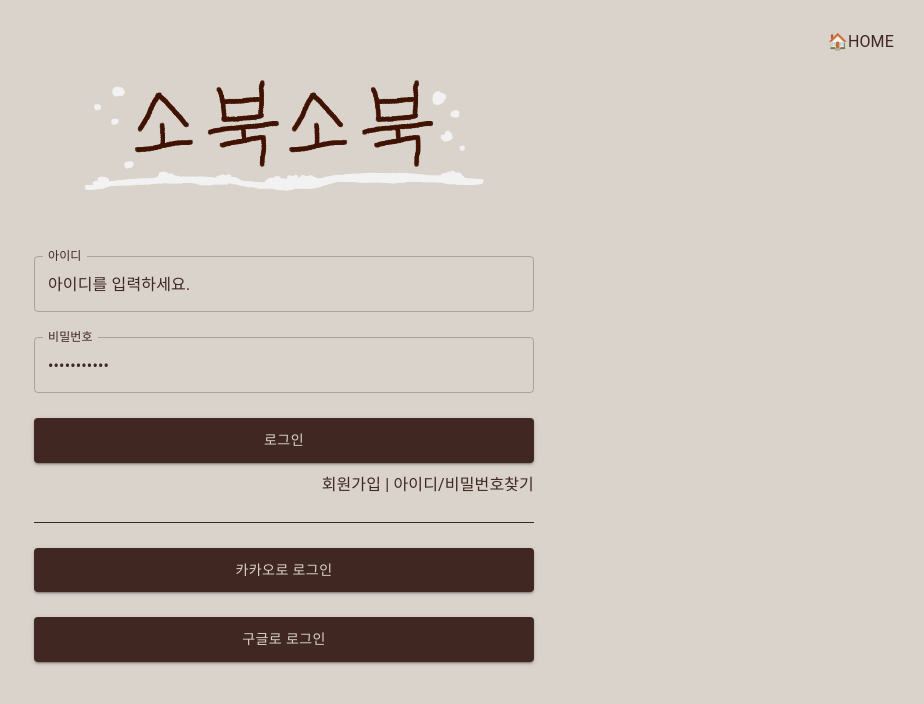
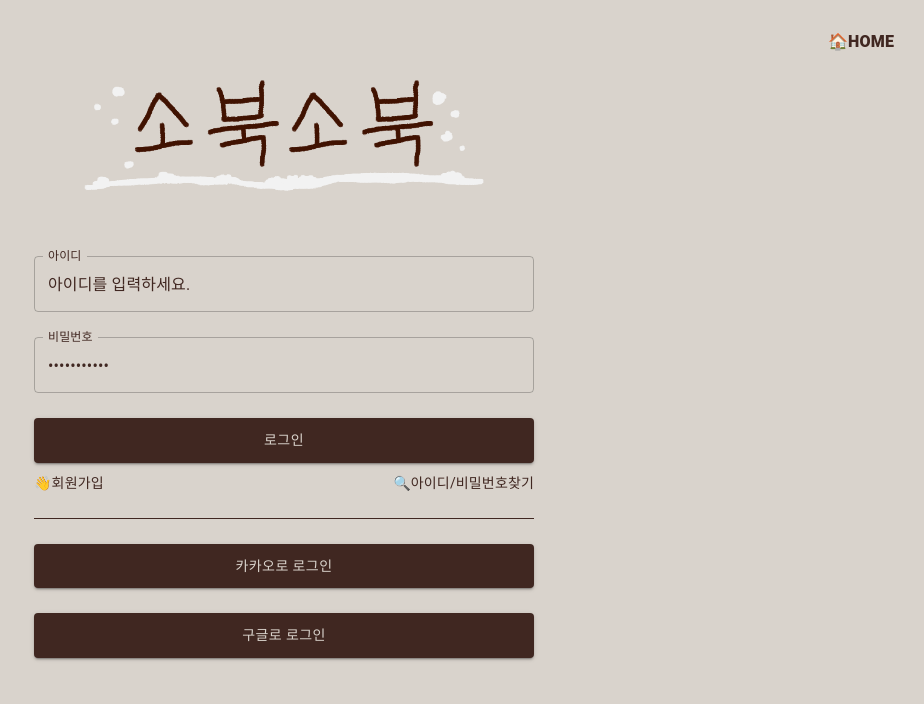
Before and after one commit to cwhite723/sobuk-sobuk, a React (Create React App) app in the folder project/client/: page /login in a window 1280 px wide. Shown: the top 704 px of the page, without its empty margins (356-1280 px from the left). Built offline with nearby package versions, Linux system fonts and the light colour scheme.

Commit message:
style: using CommonLink component

```diff
--- a/project/client/src/pages/Loginpage.tsx
+++ b/project/client/src/pages/Loginpage.tsx
@@ -1,8 +1,8 @@
-import { Box, Typography } from "@mui/material";
-import { Link } from "react-router-dom";
+import { Box } from "@mui/material";
 import CommonBigButton from "components/common/CommonBigButton";
 import CommonTextField from "components/common/CommonTextField";
-import theme from "styles/theme";
+import CommonLink from "components/common/CommonLink";
+import CommonTypography from "components/common/CommonTypography";
 
 const LoginPage = () => {
   return (
@@ -16,15 +16,9 @@ const LoginPage = () => {
       }}
     >
       <Box sx={{ position: "fixed", top: "30px", right: "30px" }}>
-        <Link
-          to="../main"
-          style={{
-            textDecoration: "none",
-            color: `${theme.palette.text.primary}`,
-          }}
-        >
-          🏠HOME
-        </Link>
+        <CommonLink to="../main">
+          <CommonTypography value="🏠HOME" variant="body1" bold={true} />
+        </CommonLink>
       </Box>
       <CommonTextField
         type="required"
@@ -39,34 +33,27 @@ const LoginPage = () => {
         defaultValue="비밀번호를 입력하세요"
       />
       <CommonBigButton value="로그인" />
-      <Typography
+      <Box
         sx={{
+          display: "flex",
+          justifyContent: "space-between",
           marginTop: "10px",
           textAlign: "right",
           borderBottom: "1px solid",
           paddingBottom: "25px",
         }}
       >
-        <Link
-          to="../join"
-          style={{
-            textDecoration: "none",
-            color: `${theme.palette.text.primary}`,
-          }}
-        >
-          회원가입
-        </Link>
-        {" | "}
-        <Link
-          to="#"
-          style={{
-            textDecoration: "none",
-            color: `${theme.palette.text.primary}`,
-          }}
-        >
-          아이디/비밀번호찾기
-        </Link>
-      </Typography>
+        <CommonLink to="../join">
+          <CommonTypography value="👋회원가입" variant="body2" bold={false} />
+        </CommonLink>
+        <CommonLink to="#">
+          <CommonTypography
+            value="🔍아이디/비밀번호찾기"
+            variant="body2"
+            bold={false}
+          />
+        </CommonLink>
+      </Box>
       <CommonBigButton value="카카오로 로그인" />
       <CommonBigButton value="구글로 로그인" />
     </Box>
```
